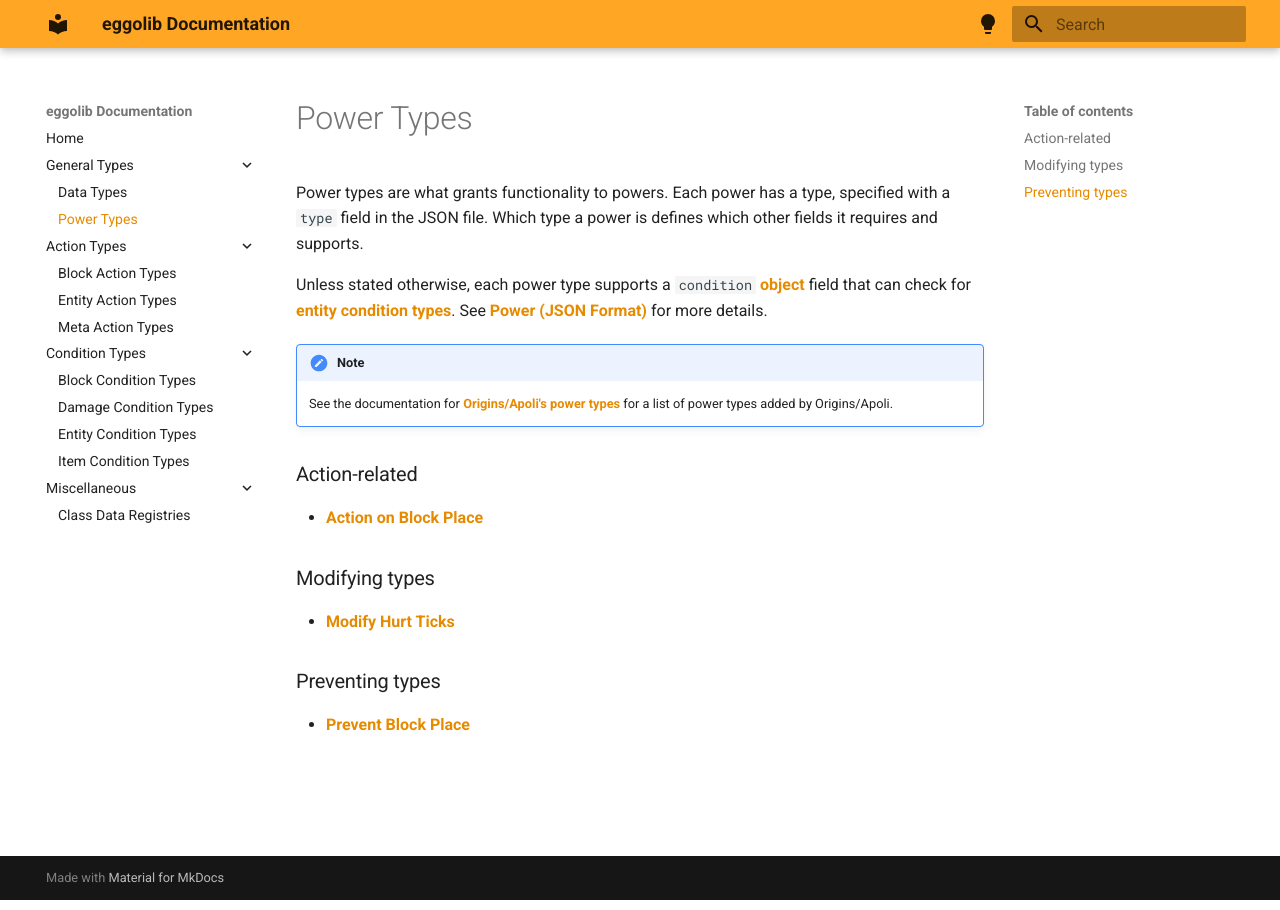
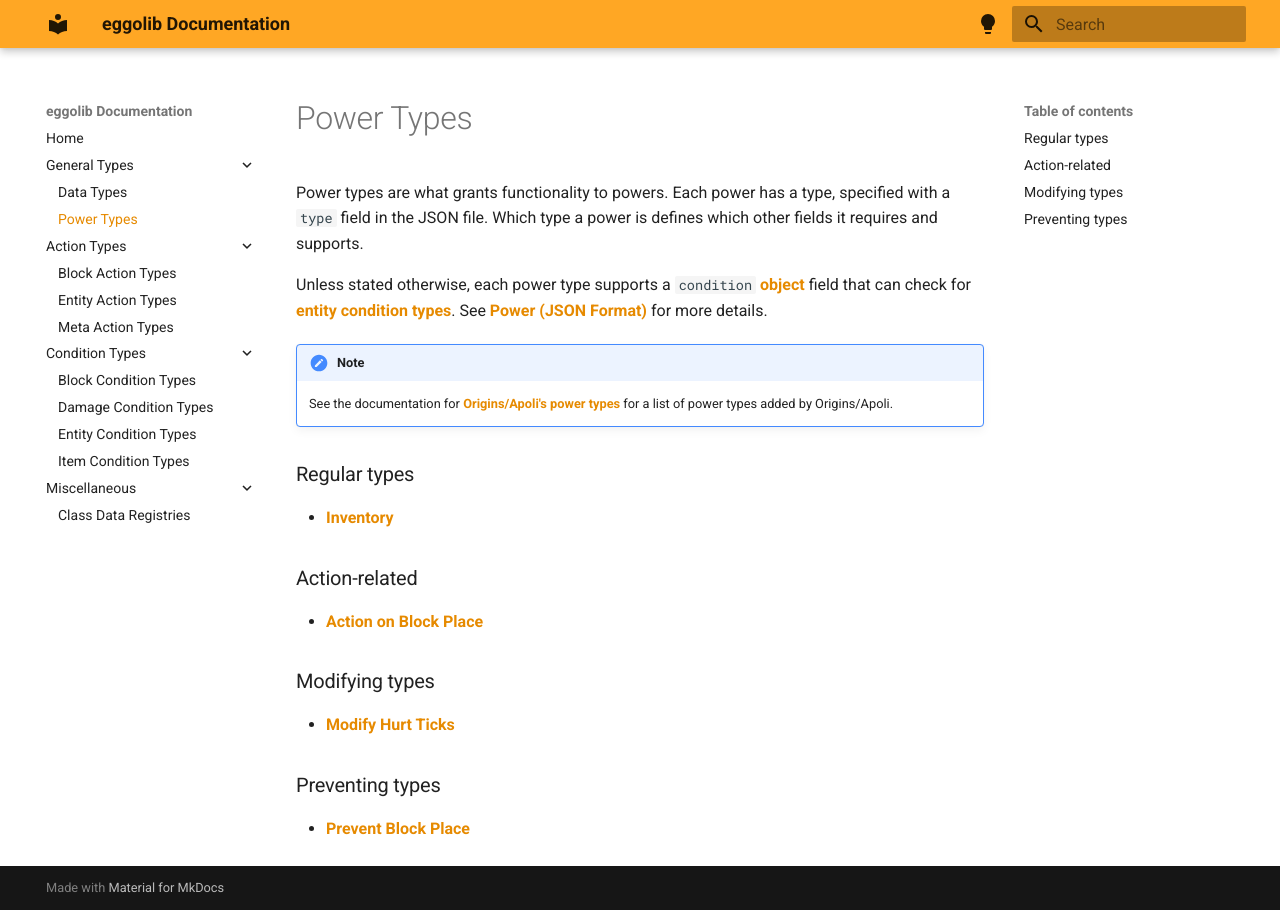
Before and after one commit to eggolib/eggolib.github.io, an MkDocs documentation site: the page built from docs/types/power_types.md, in a window 1280 px wide. Built offline with MkDocs 1.6.1 and Material for MkDocs 9.7.7, drawn with Linux system fonts in a browser that asks for light colours; the version menu is left out.

Commit message:
Update `power_types.md` (Types) Re-added the 'Inventory' power type to the list

```diff
--- a/docs/types/power_types.md
+++ b/docs/types/power_types.md
@@ -14,6 +14,11 @@ Unless stated otherwise, each power type supports a `condition` **[object]** fie
 !!! note
 
     See the documentation for **[Origins/Apoli's power types]** for a list of power types added by Origins/Apoli.
+
+
+### Regular types
+
+* [**Inventory**](power_types/inventory.md)
 
 
 ### Action-related
```
